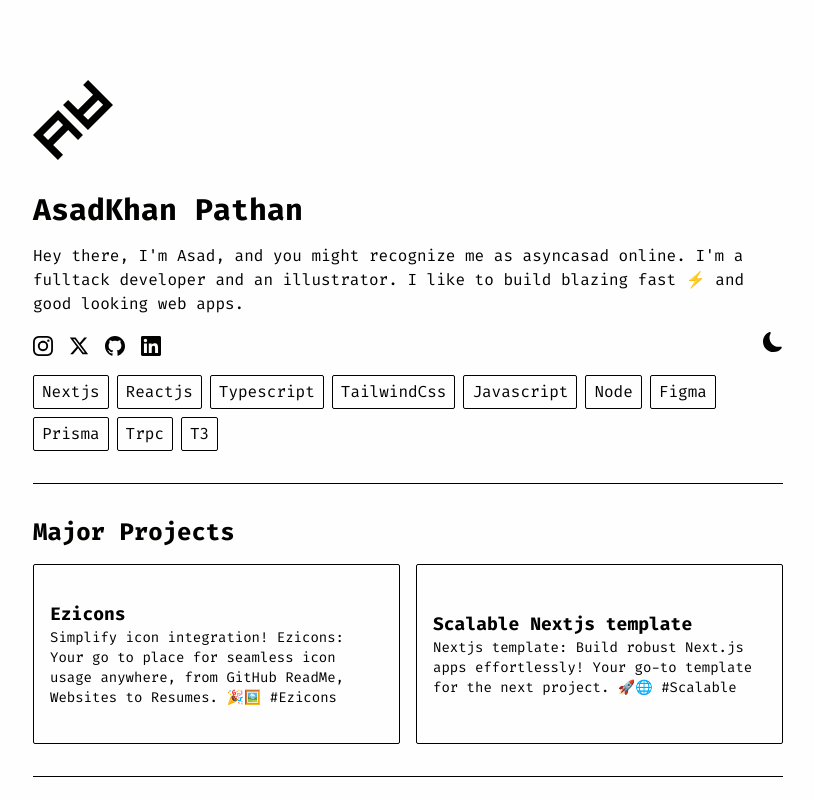
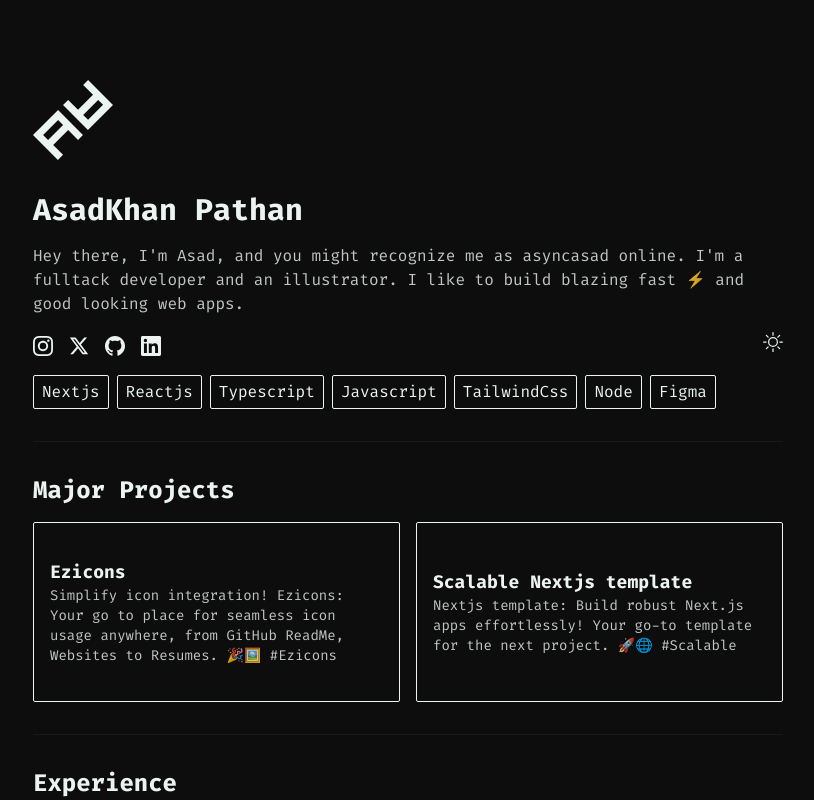
Before and after one commit to asyncasad/asyncasad.in, a Next.js app: page / in a window 1280 px wide. Shown: the top 800 px of the page, without its empty margins (232-1046 px from the left). Built offline with nearby package versions, Linux system fonts and the light colour scheme.

Commit message:
feat(animations): Add some hover effects and change default theme to dark

```diff
--- a/src/app/layout.tsx
+++ b/src/app/layout.tsx
@@ -1,10 +1,17 @@
 import { ThemeProvider } from '@/components/theme-provider';
 import { cn } from '@/lib/utils';
 import { Analytics } from '@vercel/analytics/react';
+import { Metadata } from 'next';
 import { Fira_Code } from 'next/font/google';
 import '../styles/custom.css';
 import '../styles/globals.css';
 const fira = Fira_Code({ subsets: ['latin'] });
+
+export const metadata: Metadata = {
+  title: 'AsadKhan Pathan',
+  description: 'Developer, designer and creator.',
+};
+
 export default function RootLayout({
   children,
 }: {
@@ -16,8 +23,8 @@
         <ThemeProvider
           attribute="class"
           enableSystem={false}
-          defaultTheme="light"
-          themes={['light', 'dark', 'rock', 'disco', 'monochrome']}
+          defaultTheme="dark"
+          themes={['light', 'dark']}
         >
           <div
             className={cn(
--- a/src/app/page.tsx
+++ b/src/app/page.tsx
@@ -6,15 +6,9 @@
 import ThemeToggler from '@/components/theme-togller';
 import { home_page_config } from '@/config/home-page';
 import { Contact, Skill } from '@/types';
-import type { Metadata } from 'next';
 import Link from 'next/link';
 import { Key } from 'react';
 import { Asyncasadlogo } from '../../public/svgs/icons/iconcomponents';
-
-export const metadata: Metadata = {
-  title: 'AsadKhan Pathan',
-  description: 'Developer, designer and creator.',
-};
 
 export default function Home() {
   return (
--- a/src/components/skill-tag.tsx
+++ b/src/components/skill-tag.tsx
@@ -6,7 +6,7 @@
 
 const SkillTag: FC<SkillTagProps> = ({ skill }) => {
   return (
-    <div className="transform rounded-sm border border-foreground  px-2 py-1  text-foreground duration-200 ease-in-out hover:scale-105 ">
+    <div className="hover:-translate-y-3 cursor-pointer transform rounded-sm border border-foreground  px-2 py-1  text-foreground duration-200 ease-in-out">
       <p className="">{skill}</p>
     </div>
   );
--- a/src/components/theme-togller.tsx
+++ b/src/components/theme-togller.tsx
@@ -6,10 +6,8 @@
   const handleChangeTheme = () => {
     if (theme === 'dark') {
       setTheme('light');
-    } else if (theme === 'light') {
+    } else {
       setTheme('dark');
-    } else {
-      setTheme('light');
     }
   };
   return (
--- a/src/config/home-page.ts
+++ b/src/config/home-page.ts
@@ -16,13 +16,10 @@
     'Nextjs',
     'Reactjs',
     'Typescript',
+    'Javascript',
     'TailwindCss',
-    'Javascript',
     'Node',
     'Figma',
-    'Prisma',
-    'Trpc',
-    'T3',
   ],
   // Make the project description of lengthe atleas greater than 123
   projects: [
```
